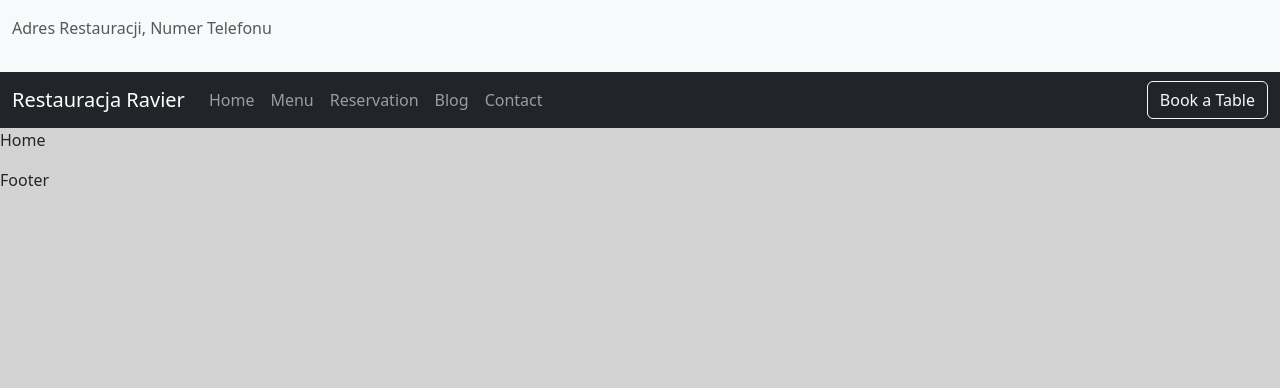
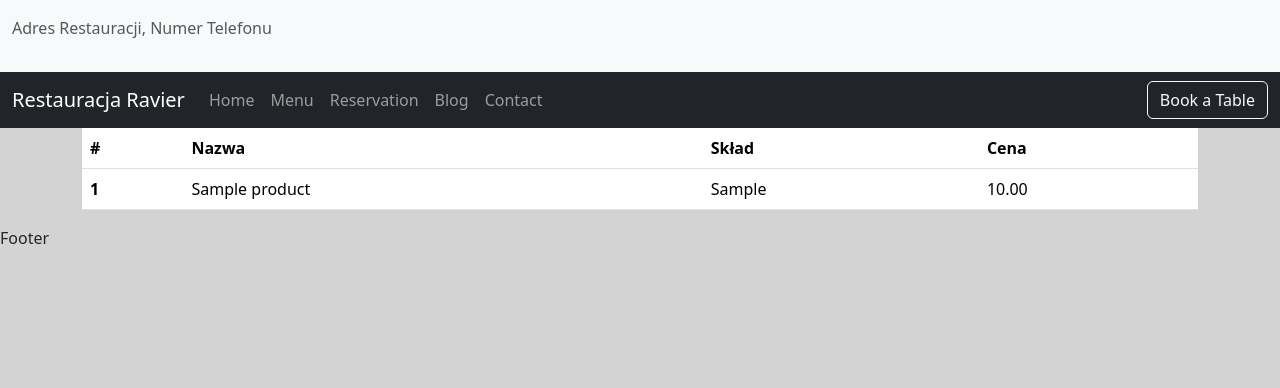
Before and after one commit to Sanczo369/django_restaurant_app, a Django app: page / in a window 1280 px wide. Shown: the top 388 px of the page. Run offline with Django 5.2, Linux system fonts and the light colour scheme; tables that the repository leaves empty hold one stand-in row (values such as "Sample post"); some libraries are stand-ins or nearby versions.

Commit message:
Test podpięcia bazy danych do pliku html

```diff
--- a/restaurant_app/views.py
+++ b/restaurant_app/views.py
@@ -1,5 +1,11 @@
 from django.shortcuts import render
+from store.models import Product
 
 
 def home(request):
-    return render(request, 'home.html')
+    beverages = Product.objects.all().filter(is_available=True).order_by('id')
+    context = {
+        'beverages': beverages,
+    }
+
+    return render(request, 'home.html', context)
--- a/templates/home.html
+++ b/templates/home.html
@@ -1,5 +1,26 @@
 {% extends 'base.html' %}
 {% load static %}
 {% block content %}
-<p>Home</p>
+<div class="container">
+    <table class="table">
+      <thead>
+      <tr>
+          <th scope="col">#</th>
+          <th scope="col">Nazwa</th>
+          <th scope="col">Skład</th>
+          <th scope="col">Cena</th>
+      </tr>
+      </thead>
+      <tbody>
+          {% for beverage in beverages%}
+      <tr>
+          <th scope="row">{{ forloop.counter }}</th>
+          <td>{{beverage.product_name}}</td>
+          <td>{{ beverage.ingredients }}</td>
+          <td>{{ beverage.price }}</td>
+      </tr>
+      {% endfor%}
+      </tbody>
+    </table>
+</div>
 {% endblock %}
```
